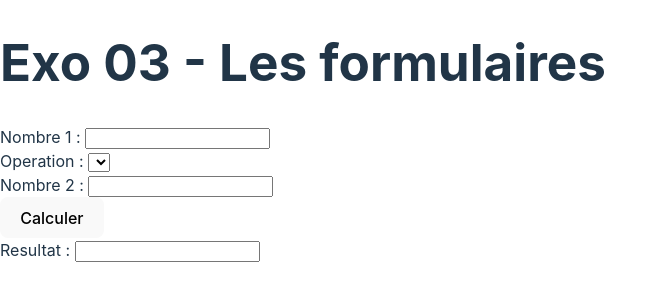
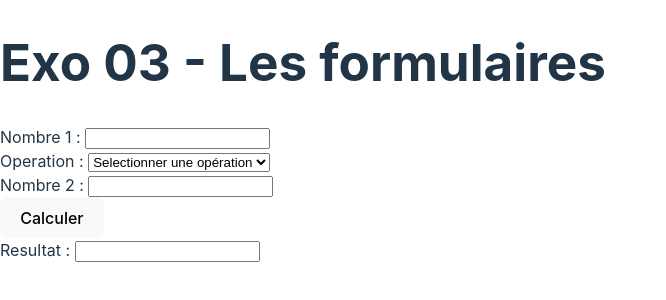
Before and after one commit to Formation-JS/BXL_FE2024_React_Exo04, a React (Vite) app: page / in a window 1280 px wide. Shown: the top 300 px of the page, without its empty margins (0-666 px from the left). Built offline with nearby package versions, Linux system fonts and the light colour scheme.

Commit message:
Binding state and form 🥓

```diff
--- a/src/components/Calculatrice/Calculatrice.jsx
+++ b/src/components/Calculatrice/Calculatrice.jsx
@@ -1,31 +1,51 @@
+import { useState } from "react";
+
 const Calculatrice = () => {
 
+    // Le state des élément du formulaire
+    const [nb1, setNb1] = useState('');
+    const [nb2, setNb2] = useState('');
+    const [op, setOp] = useState('');
+    const [result, setResult] = useState('');
+
+    // Rendu du composant
     return (
         <form>
             <div>
                 <label htmlFor="">Nombre 1 : </label>
-                <input id="" type="text" />
+                <input id="" type="text" required
+                    value={nb1}
+                    onChange={e => setNb1(e.target.value)}
+                />
             </div>
             <div>
                 <label htmlFor="">Operation : </label>
-                <select id="">
-                    <options></options>
-                    <options></options>
-                    <options></options>
-                    <options></options>
-                    <options></options>
+                <select id="" required
+                    value={op}
+                    onChange={e => setOp(e.target.value)}
+                >
+                    <option value='' disabled>Selectionner une opération</option>
+                    <option value='plus'>+</option>
+                    <option value='minus'>-</option>
+                    <option value='mult'>X</option>
+                    <option value='div'>/</option>
                 </select>
             </div>
             <div>
                 <label htmlFor="">Nombre 2 : </label>
-                <input id="" type="text" />
+                <input id="" type="text" required
+                    value={nb2}
+                    onChange={e => setNb2(e.target.value)}
+                />
             </div>
             <div>
                 <button type="submit">Calculer</button>
             </div>
             <div>
                 <label htmlFor="">Resultat : </label>
-                <input id="" type="text" />
+                <input id="" type="text"
+                    value={result} readOnly
+                />
             </div>
         </form>
     );
```
